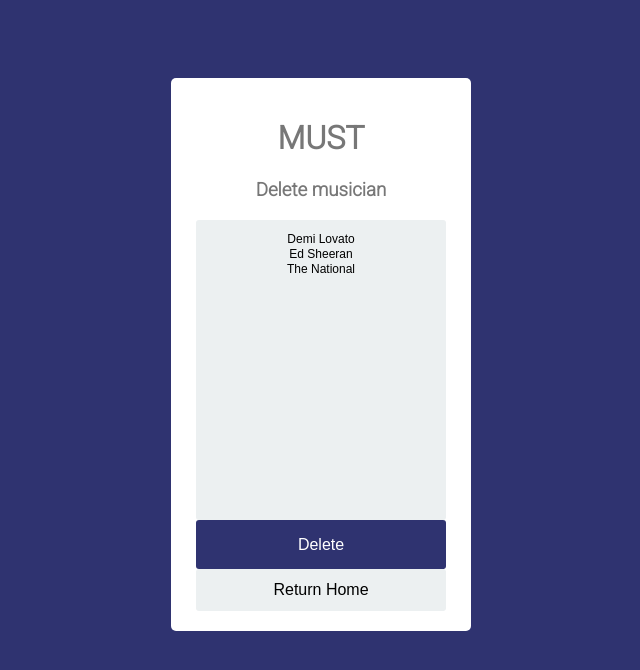
After one commit to andreanr/MUST, a Flask app: page /delete_musician in a window 1280 px wide. The commit adds this page. Shown: the top 670 px of the page, without its empty margins (319-959 px from the left). Run offline with Flask 2, Linux system fonts and the light colour scheme; a user stored in the database is signed in.

Commit message:
Implement add/delete musicians buttons.

```diff
--- a/app/routes.py
+++ b/app/routes.py
@@ -7,7 +7,8 @@ from flask_login import current_user, login_user, logout_user, login_required, U
 from dotenv import load_dotenv, find_dotenv
 from app.sql_aux import (validate_username, add_user, validate_login,
         validate_email, musicians_list, movie_artists_list, get_concerts,
-        get_new_music, get_new_movies)
+        get_new_music, get_new_movies, add_music_preference, validate_musician,
+        delete_music_preference)
 
 from app import app, login_manager
 
@@ -74,6 +75,7 @@ def register():
         flash('User successfully registered')
         return redirect(url_for('login'))
 
+
 @login_required
 @app.route('/homepage')
 def homepage():
@@ -96,6 +98,36 @@ def homepage():
     else:
         return redirect(url_for('login'))
 
+
+@login_required
+@app.route('/add_musician', methods=['GET', 'POST'])
+def add_musician():
+    if current_user.is_authenticated:
+        if request.method == 'GET':
+            return render_template('add_musician.html')
+        username = current_user.id
+        sp_id = request.form['sp_id']
+        if not validate_musician(username, sp_id):
+            flash('Musician previously registered')
+            return render_template('add_musician.html')
+        else:
+            add_music_preference(username, sp_id)
+            flash('Musician successfully registered')
+            return render_template('add_musician.html')
+
+@login_required
+@app.route('/delete_musician', methods=['GET', 'POST'])
+def delete_musician():
+    if current_user.is_authenticated:
+        if request.method == 'GET':
+            return render_template('delete_musician.html')
+        username = current_user.id
+        sp_id = request.form['sp_id']
+        delete_music_preference(username, sp_id)
+        flash('Musician successfully deleted')
+        return render_template('delete_musician.html')
+
+
 @app.route('/logout/')
 @login_required
 def logout():
--- /dev/null
+++ b/app/templates/delete_musician.html
@@ -0,0 +1,33 @@
+<link rel="stylesheet" href="/static/style.css" type="text/css">
+<script src="/static/components.js"></script>
+{% block body %}
+<form action="/delete_musician" method="POST">
+<div class="login">
+<div class="login-screen">
+       <div class="app-title">
+              <h1> MUST </h1>
+              <h3>Delete musician</h3>
+       </div>
+       {% with messages = get_flashed_messages() %}
+         {% if messages %}
+           <ul class=flashes>
+           {% for message in messages %}
+             <font size="2" color="red">{{ message }}</font>
+           {% endfor %}
+           </ul>
+         {% endif %}
+       {% endwith %}
+       <div class="login-form">
+              <select class="ui massive dropdown teal button" multiple="" name="sp_id" id="search-select">
+                     <option value="6S2OmqARrzebs0tKUEyXyp">Demi Lovato</option>
+                     <option value="6eUKZXaKkcviH0Ku9w2n3V">Ed Sheeran</option>
+                     <option value="2cCUtGK9sDU2EoElnk0GNB">The National</option>
+              </select>
+              <label class="login-field-icon fui-lock" for="signin-city"></label>
+              <input type="submit" value="Delete" class="btn btn-primary btn-large btn-block">
+              <input type="button" value="Return Home" onclick="window.location.href='{{ url_for( 'homepage') }}';">
+       </div>
+</div>
+</div>
+</form>
+{% endblock %}
```
Also changed, not shown: app/sql_aux.py (+31 -0 lines), app/templates/add_musician.html (added, +33 -0 lines), app/templates/homepage.html (+11 -6 lines), app/templates/register.html (+9 -4 lines).
